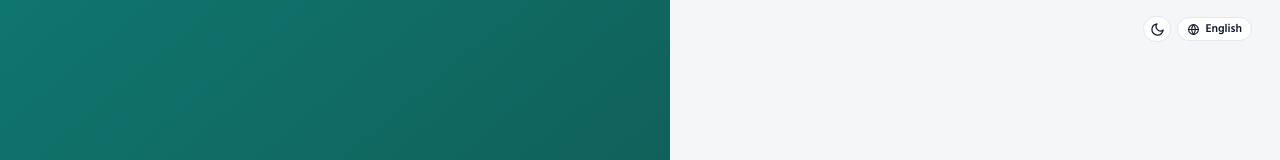
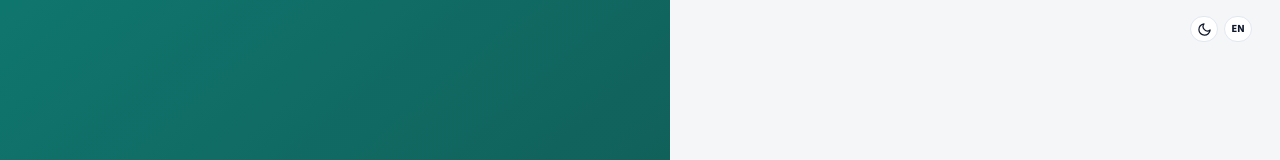
Before and after one commit to SE-MdShahadat/MoneyFlow, an Angular app in the folder frontend/: page /#/login in a window 1280 px wide. Shown: the top 160 px of the page. Built offline with nearby package versions, Linux system fonts and the light colour scheme.

Commit message:
Language button: same round size and style as the theme button (EN / বাং)

```diff
--- a/frontend/src/app/layout/shell.html
+++ b/frontend/src/app/layout/shell.html
@@ -48,8 +48,8 @@
       </a>
       <div class="top-prefs">
         <app-theme-toggle />
-        <button type="button" class="lang-pill" (click)="i18n.toggle()">
-          <app-icon name="globe" [size]="13" /> {{ otherLang() }}
+        <button type="button" class="lang-pill" (click)="i18n.toggle()" [title]="otherLang()" [attr.aria-label]="otherLang()">
+          {{ otherLangShort() }}
         </button>
       </div>
     </header>
--- a/frontend/src/app/layout/shell.ts
+++ b/frontend/src/app/layout/shell.ts
@@ -34,6 +34,8 @@ export class Shell {
 
   /** Label for the language button: shows the language you would switch to. */
   protected readonly otherLang = computed(() => (this.i18n.lang() === 'bn' ? 'English' : 'বাংলা'));
+  /** Short label for the round language button (same size as the theme button). */
+  protected readonly otherLangShort = computed(() => (this.i18n.lang() === 'bn' ? 'EN' : 'বাং'));
   /** © 2026 MoneyFlow · Developed by PeopleSync Technologies Ltd. · v1.0.0 (same line as FuelSync). */
   protected readonly footer = computed(
     () => `© ${APP_INFO.year} ${APP_INFO.name} · ${this.i18n.t('app.developedBy')} ${APP_INFO.developer} · v${APP_INFO.version}`,
--- a/frontend/src/app/pages/login/login.html
+++ b/frontend/src/app/pages/login/login.html
@@ -10,8 +10,8 @@
   <div class="login-panel">
     <div class="login-top top-prefs">
       <app-theme-toggle />
-      <button type="button" class="lang-pill" (click)="i18n.toggle()">
-        <app-icon name="globe" [size]="13" /> {{ otherLang() }}
+      <button type="button" class="lang-pill" (click)="i18n.toggle()" [title]="otherLang()" [attr.aria-label]="otherLang()">
+        {{ otherLangShort() }}
       </button>
     </div>
 
--- a/frontend/src/app/pages/login/login.ts
+++ b/frontend/src/app/pages/login/login.ts
@@ -4,11 +4,11 @@ import { Router } from '@angular/router';
 import { AuthService } from '../../core/auth.service';
 import { I18nService, TPipe } from '../../core/i18n/i18n.service';
 import { User } from '../../core/models';
-import { Icon, ThemeToggle } from '../../shared/ui';
+import { ThemeToggle } from '../../shared/ui';
 
 @Component({
   selector: 'app-login',
-  imports: [FormsModule, TPipe, Icon, ThemeToggle],
+  imports: [FormsModule, TPipe, ThemeToggle],
   templateUrl: './login.html',
   styleUrl: './login.scss',
 })
@@ -22,6 +22,8 @@ export class LoginPage {
   protected readonly error = signal('');
   protected readonly pending = signal(false);
   protected readonly otherLang = computed(() => (this.i18n.lang() === 'bn' ? 'English' : 'বাংলা'));
+  /** Short label for the round language button (same size as the theme button). */
+  protected readonly otherLangShort = computed(() => (this.i18n.lang() === 'bn' ? 'EN' : 'বাং'));
 
   protected form = { name: '', email: '', password: '' };
 
--- a/frontend/src/styles.scss
+++ b/frontend/src/styles.scss
@@ -154,16 +154,24 @@ button {
   border-bottom: 1px solid var(--border);
 }
 
+/* Language button: same round size and look as the theme toggle next to it. */
 .lang-pill {
-  display: inline-flex;
-  align-items: center;
-  gap: 5px;
-  padding: 3px 9px;
+  display: inline-grid;
+  place-items: center;
+  min-width: 28px;
+  height: 26px;
+  padding: 0 5px;
   border-radius: 99px;
   border: 1px solid var(--border);
   background: var(--surface);
-  font-size: 11.5px;
-  font-weight: 600;
+  color: var(--text);
+  font-size: 10.5px;
+  font-weight: 700;
+  line-height: 1;
+  cursor: pointer;
+}
+.lang-pill:hover {
+  background: var(--surface-2);
 }
 
 /* Theme toggle sits next to the language button (top bar, login page, sidebar). */
```
